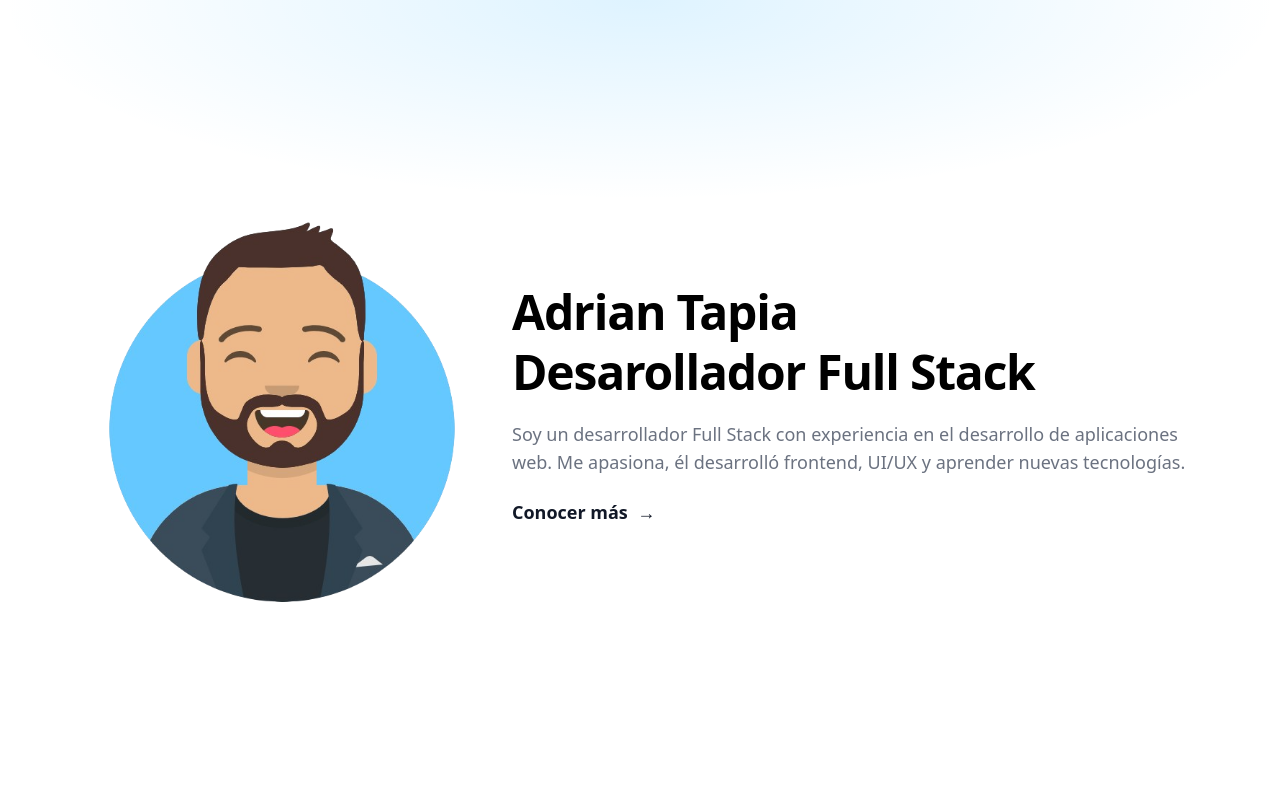
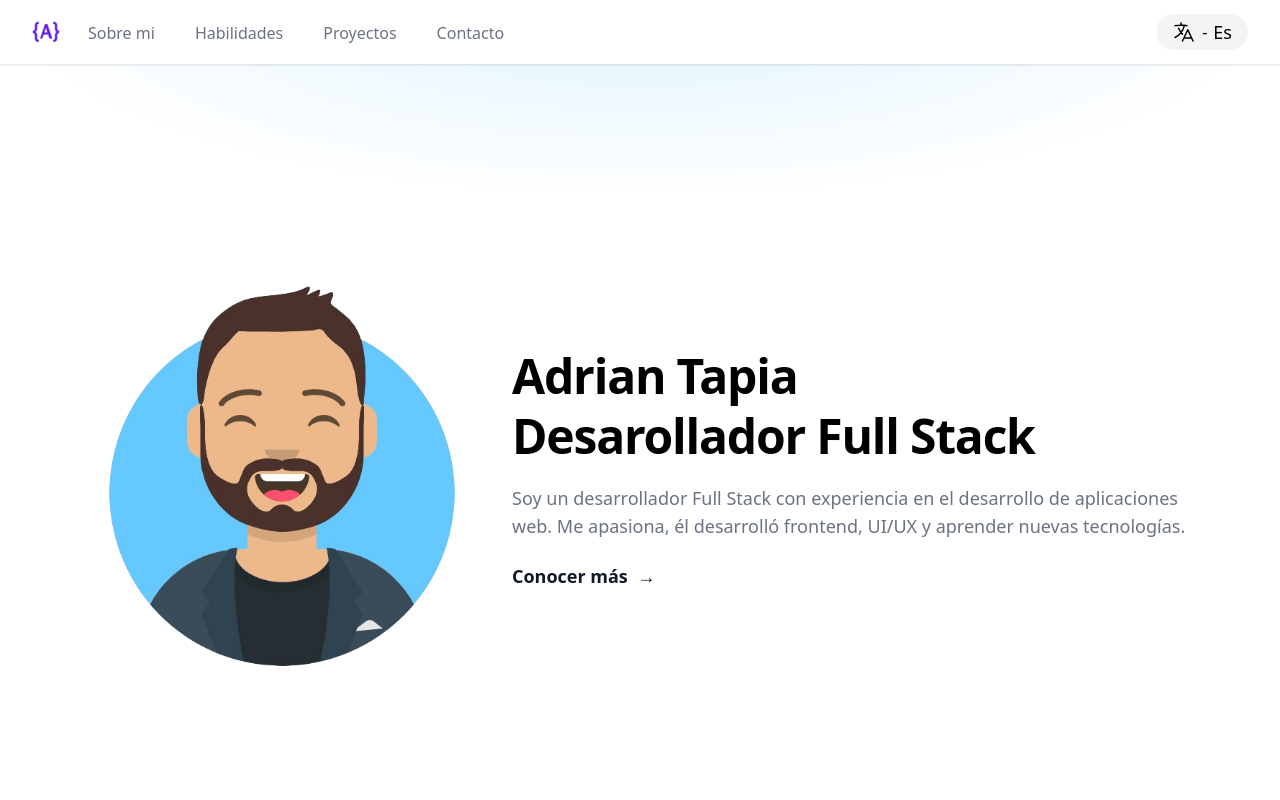
Before and after one commit to Adrian1jr/portfolio, a React (Vite) app: page / in a window 1280 px wide. Shown: the top 800 px of the page. Built offline with nearby package versions, Linux system fonts and the light colour scheme.

Commit message:
trying to fix issue with the header using hdvh

```diff
--- a/src/App.jsx
+++ b/src/App.jsx
@@ -11,7 +11,7 @@ function App() {
         className="absolute top-0 z-[-2] h-screen w-full bg-white
       bg-[radial-gradient(100%_50%_at_50%_0%,rgba(0,163,255,0.13)_0,rgba(0,163,255,0)_50%,rgba(0,163,255,0)_100%)]"
       ></div>
-      {/* <Navbar /> */}
+      <Navbar />
       <div className="px-10">
         <Header />
         <About />
--- a/src/components/Header.jsx
+++ b/src/components/Header.jsx
@@ -8,7 +8,7 @@ export default function Header() {
   return (
     <section
       className="header-container flex text-gray-600 body-font mx-auto
-      max-w-7xl sm:px-6 lg:px-8 h-dvh"
+      max-w-7xl sm:px-6 lg:px-8 h-screen"
       id="header"
     >
       <div
```
